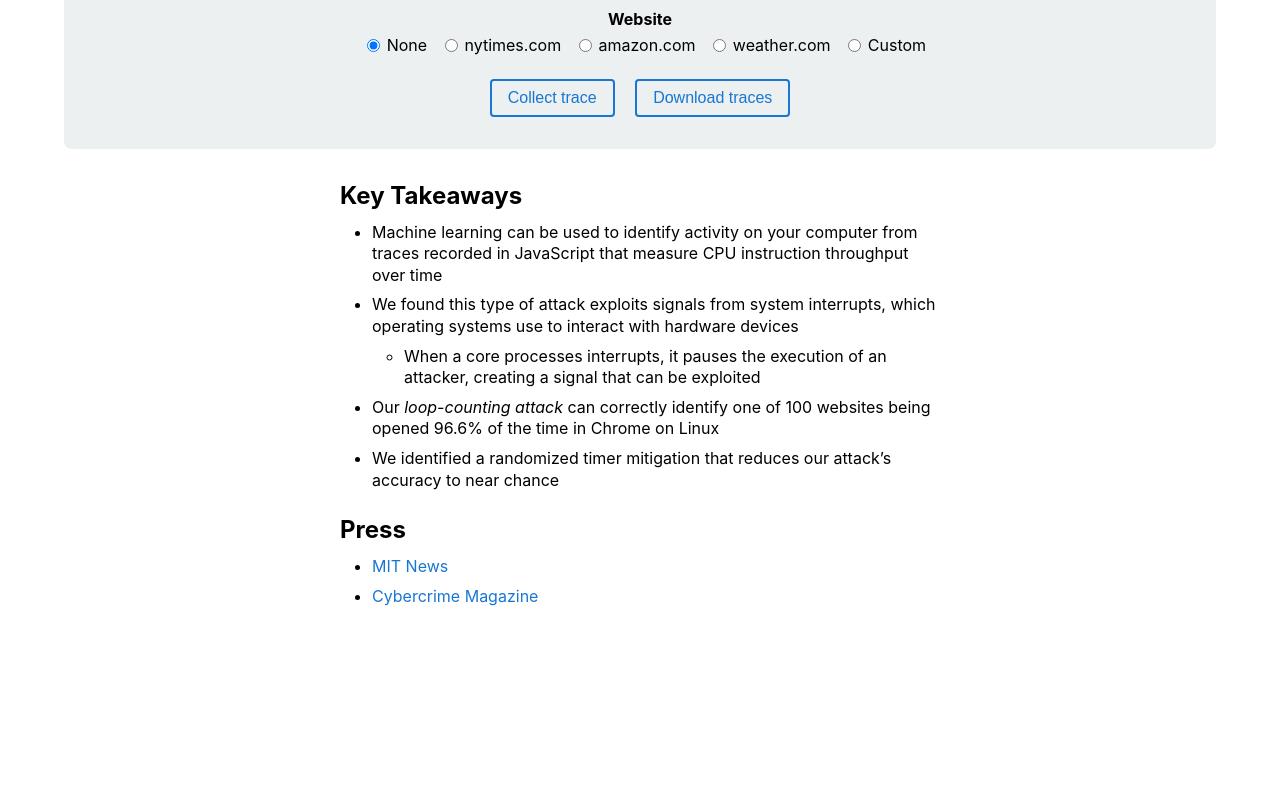
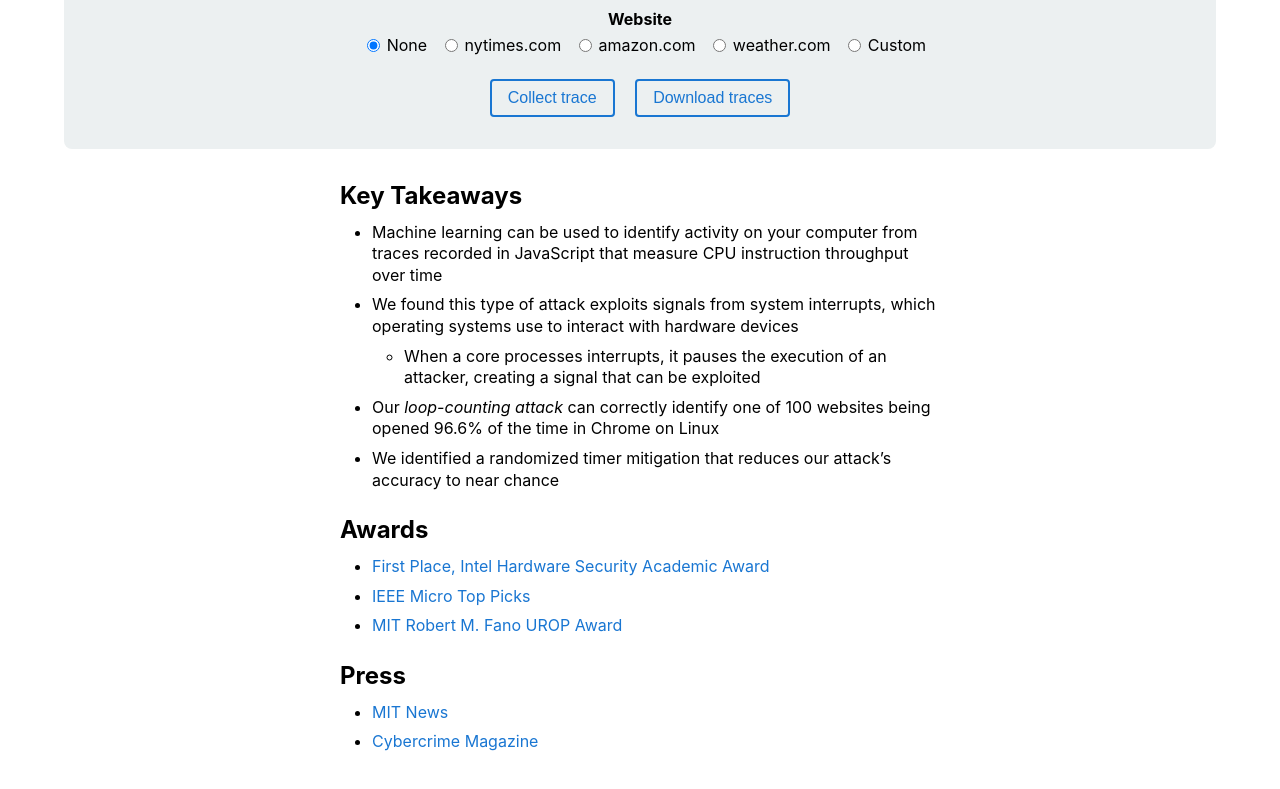
Before and after one commit to jackcook/bigger-fish, a plain HTML site: page index.html in a window 1280 px wide. Shown: the part 503-1292 px from the top of the page. Before the commit the page ends 1174 px from the top, so only its background shows below. Drawn offline with Linux system fonts and the light colour scheme.

Commit message:
Add links

```diff
--- a/index.html
+++ b/index.html
@@ -79,6 +79,7 @@
       <div class="buttons">
         <a href="paper.pdf">Paper</a>
         <a href="https://github.com/jackcook/bigger-fish">Code</a>
+        <a href="http://jackcook.com/2024/11/09/bigger-fish.html">Blogpost</a>
       </div>
     </header>
     <section id="demo">
@@ -165,6 +166,29 @@
         </li>
       </ul>
 
+      <h2>Awards</h2>
+      <ul>
+        <li>
+          <a
+            href="https://www.intel.com/content/www/us/en/security/security-practices/security-research/hardware-security-academic-award.html"
+            target="_blank"
+            >First Place, Intel Hardware Security Academic Award</a
+          >
+        </li>
+        <li>
+          <a
+            href="https://ieeexplore.ieee.org/document/10167515"
+            target="_blank"
+            >IEEE Micro Top Picks</a
+          >
+        </li>
+        <li>
+          <a href="https://www.eecs.mit.edu/2022-eecs-awards/" target="_blank"
+            >MIT Robert M. Fano UROP Award</a
+          >
+        </li>
+      </ul>
+
       <h2>Press</h2>
       <ul>
         <li>
```
